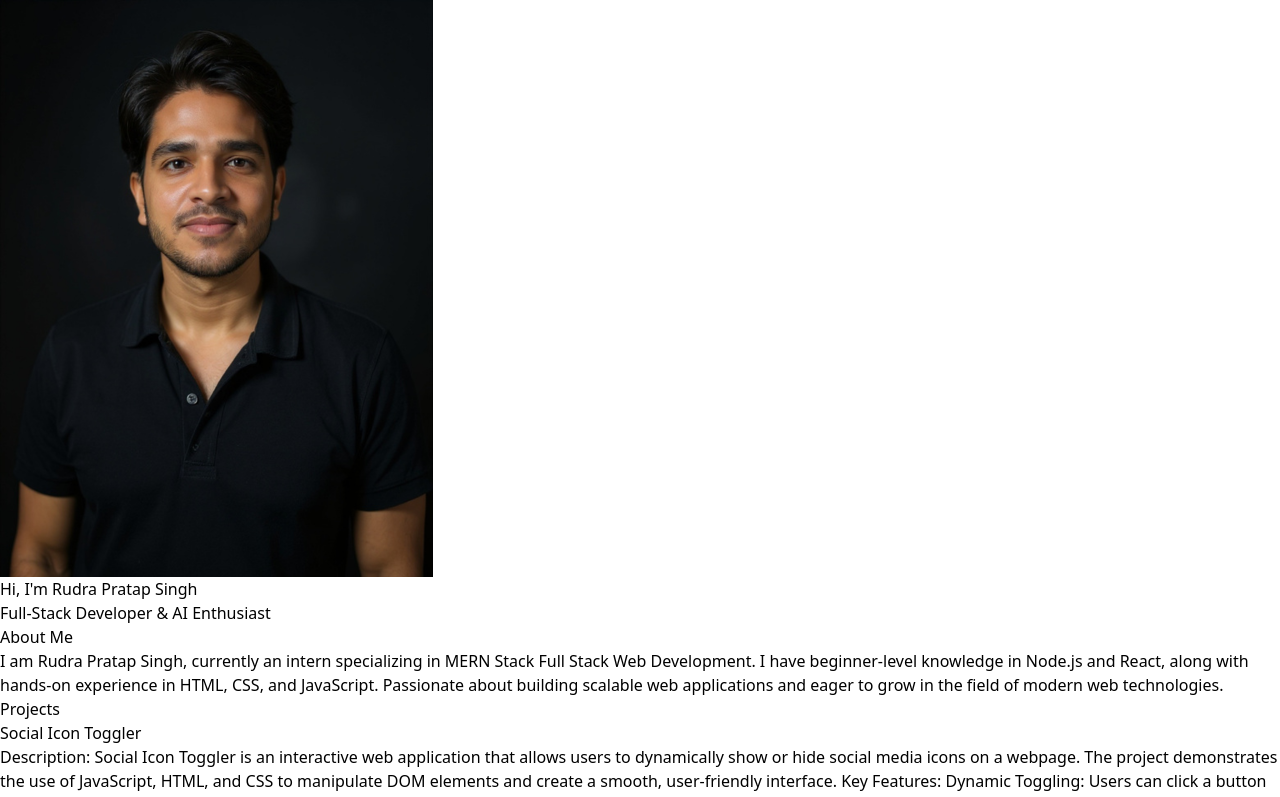
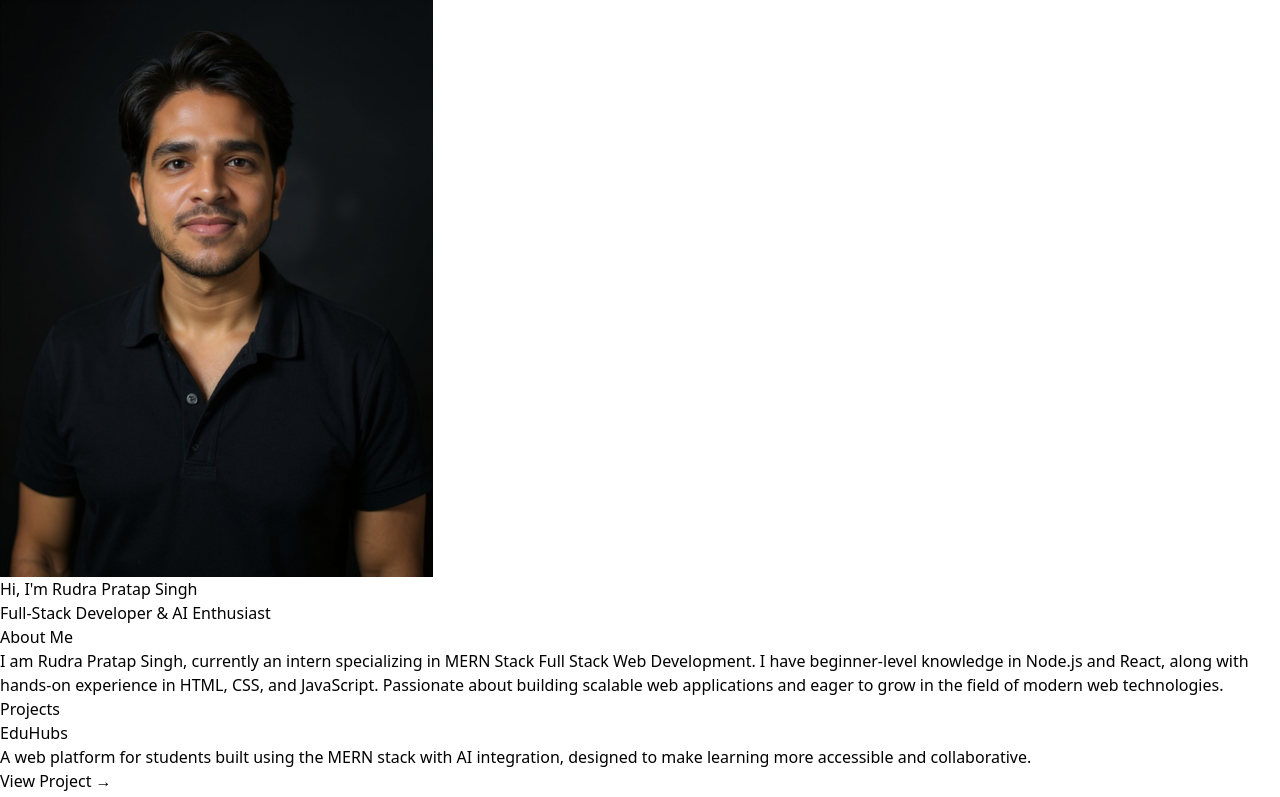
Before and after one commit to rudraaaa04/portfolio-1, a React (Vite) app: page / in a window 1280 px wide. Shown: the top 797 px of the page. Built offline with nearby package versions, Linux system fonts and the light colour scheme.

Commit message:
Update App.jsx

```diff
--- a/src/App.jsx
+++ b/src/App.jsx
@@ -41,28 +41,11 @@ export default function Portfolio() {
             whileHover={{ scale: 1.05 }}
             className="bg-gray-900 rounded-2xl p-6 shadow-lg border border-gray-800 hover:border-cyan-400 transition"
           >
-            <h3 className="text-xl font-semibold text-white mb-2">Social Icon Toggler </h3>
+            <h3 className="text-xl font-semibold text-white mb-2">EduHubs</h3>
             <p className="text-gray-400 mb-4">
-            Description:
-Social Icon Toggler is an interactive web application that allows users to dynamically show or hide social media icons on a webpage. The project demonstrates the use of JavaScript, HTML, and CSS to manipulate DOM elements and create a smooth, user-friendly interface.
-
-Key Features:
-
-Dynamic Toggling: Users can click a button to show or hide social icons.
-
-Smooth Animations: Icons appear/disappear with elegant transitions.
-
-Responsive Design: Icons and toggler work seamlessly across different devices and screen sizes.
-
-Customizable: Users can easily add or remove icons and adjust their style.
-
-Technologies Used:
-
-HTML & CSS – for structure and styling, including hover effects and transitions.
-
-JavaScript – for DOM manipulation, toggling functionality, and interactivity.
+              A web platform for students built using the MERN stack with AI integration, designed to make learning more accessible and collaborative.
             </p>
-            <a href="https://rudraaaa04.github.io/3Dsocialmedia/" className="text-cyan-400 hover:underline">
+            <a href="#" className="text-cyan-400 hover:underline">
               View Project →
             </a>
           </motion.div>
```
